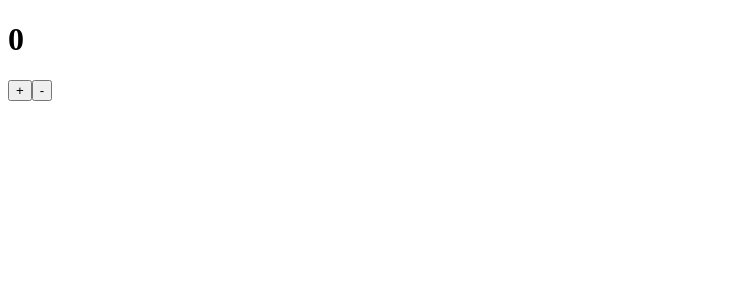
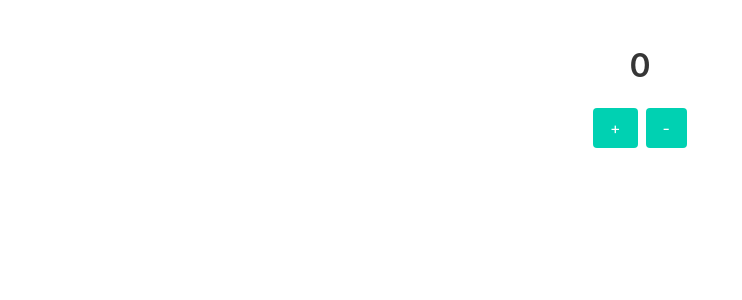
Before and after one commit to guppy0356/hello-vuex, a Vue app: page / in a window 1280 px wide. Shown: the top 300 px of the page, without its empty margins (0-742 px from the left). Built offline with nearby package versions, Linux system fonts and the light colour scheme.

Commit message:
Apply Bulma designe

```diff
--- a/public/index.html
+++ b/public/index.html
@@ -11,7 +11,9 @@
     <noscript>
       <strong>We're sorry but hello-vuex doesn't work properly without JavaScript enabled. Please enable it to continue.</strong>
     </noscript>
-    <div id="app"></div>
+    <section class="section">
+      <div id="app" class="container"></div>
+    </section>
     <!-- built files will be auto injected -->
   </body>
 </html>
--- a/src/components/Counter.vue
+++ b/src/components/Counter.vue
@@ -1,8 +1,10 @@
 <template>
-  <div>
-    <h1>{{ count | numberFormat }}</h1>
-    <button id="plus-btn" @click="increment">+</button>
-    <button id="minus-btn" @click="decrement">-</button>
+  <div class="has-text-centered">
+    <h1 class="title">{{ count | numberFormat }}</h1>
+    <div class="buttons is-centered">
+      <button id="plus-btn" class="button is-primary" @click="increment">+</button>
+      <button id="minus-btn" class="button is-primary" @click="decrement">-</button>
+    </div>
   </div>
 </template>
 
--- a/src/main.js
+++ b/src/main.js
@@ -1,6 +1,7 @@
 import Vue from 'vue'
 import App from './App.vue'
 import store from './store'
+import 'bulma'
 
 Vue.config.productionTip = false
 
```
Also changed, not shown: 1 other file (tests, documents, lock files or other folders).
